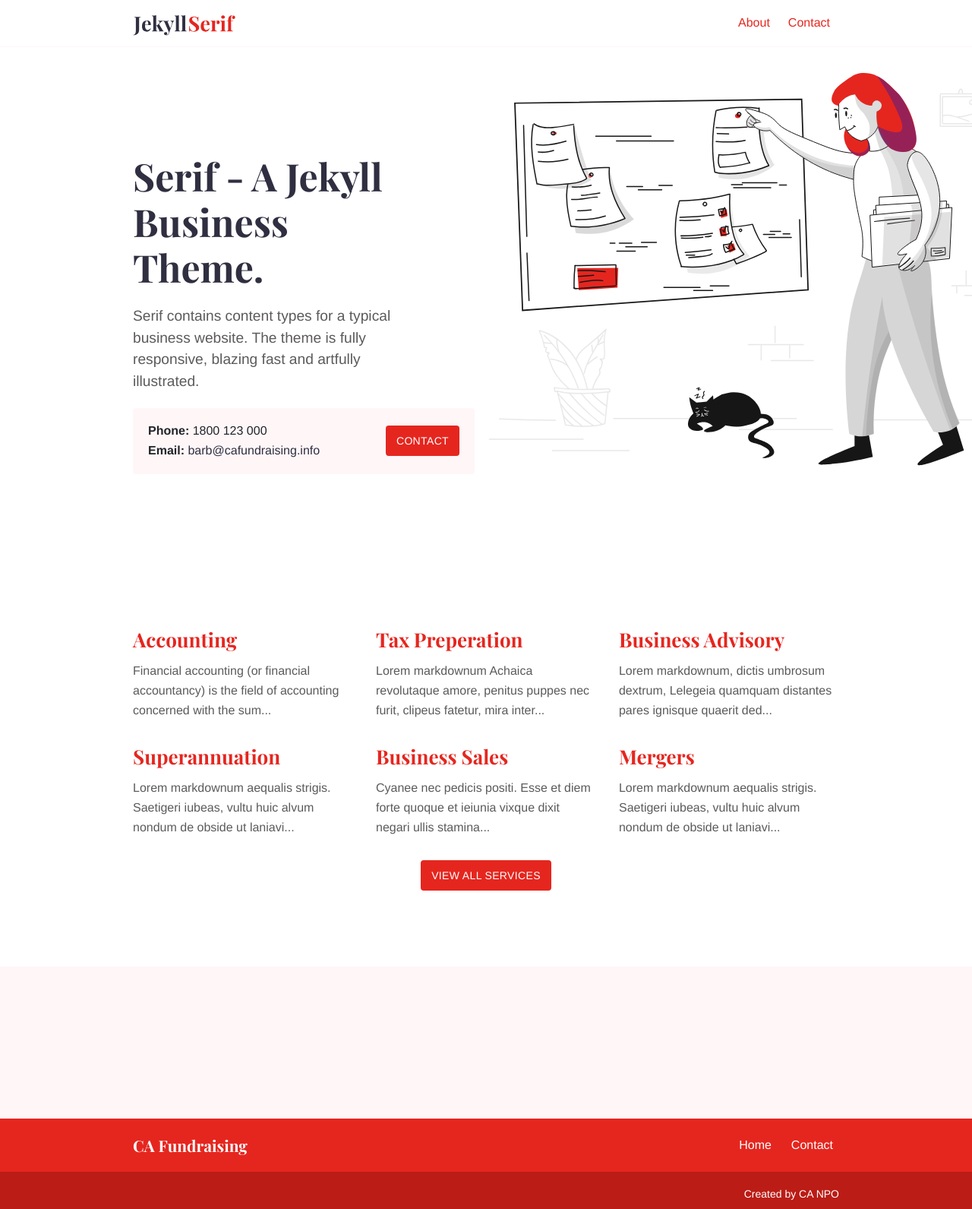
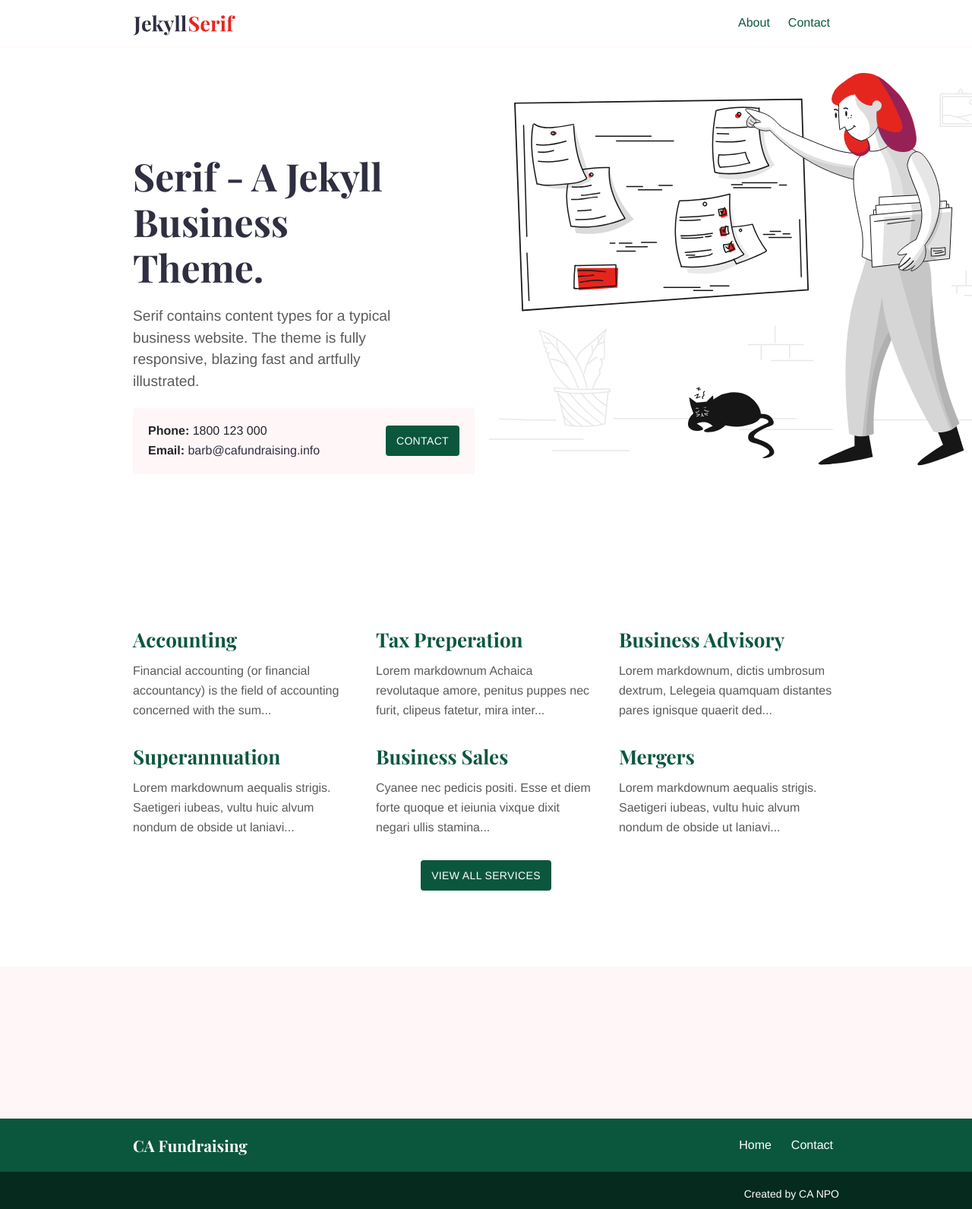
Before and after one commit to Frogdart5/fierce-avocado-6c9b0, a Jekyll site: the page built from index.md, in a window 1280 px wide. Shown: the whole page at 76% size. Built offline with Jekyll 4.4.1, drawn with Linux system fonts in a browser that asks for light colours.

Commit message:
style.scss: changed

```diff
--- a/assets/css/style.scss
+++ b/assets/css/style.scss
@@ -3,7 +3,7 @@
 ---
 
 // Colors
-$primary: #E5261F;
+$primary: #0b573e;
 $secondary: #f88379;
 $black: #2f2f41;
 $white: #ffffff;
```
